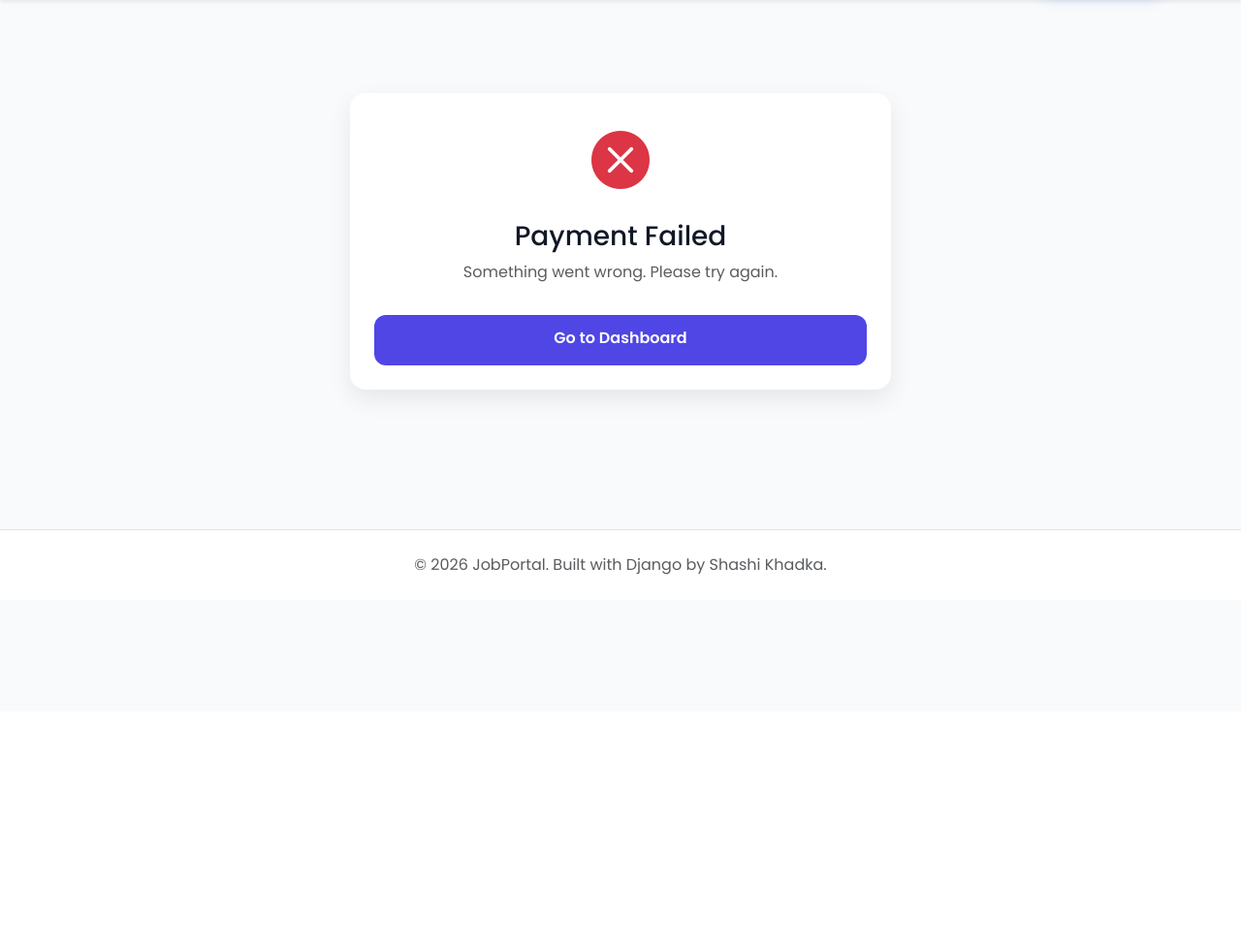
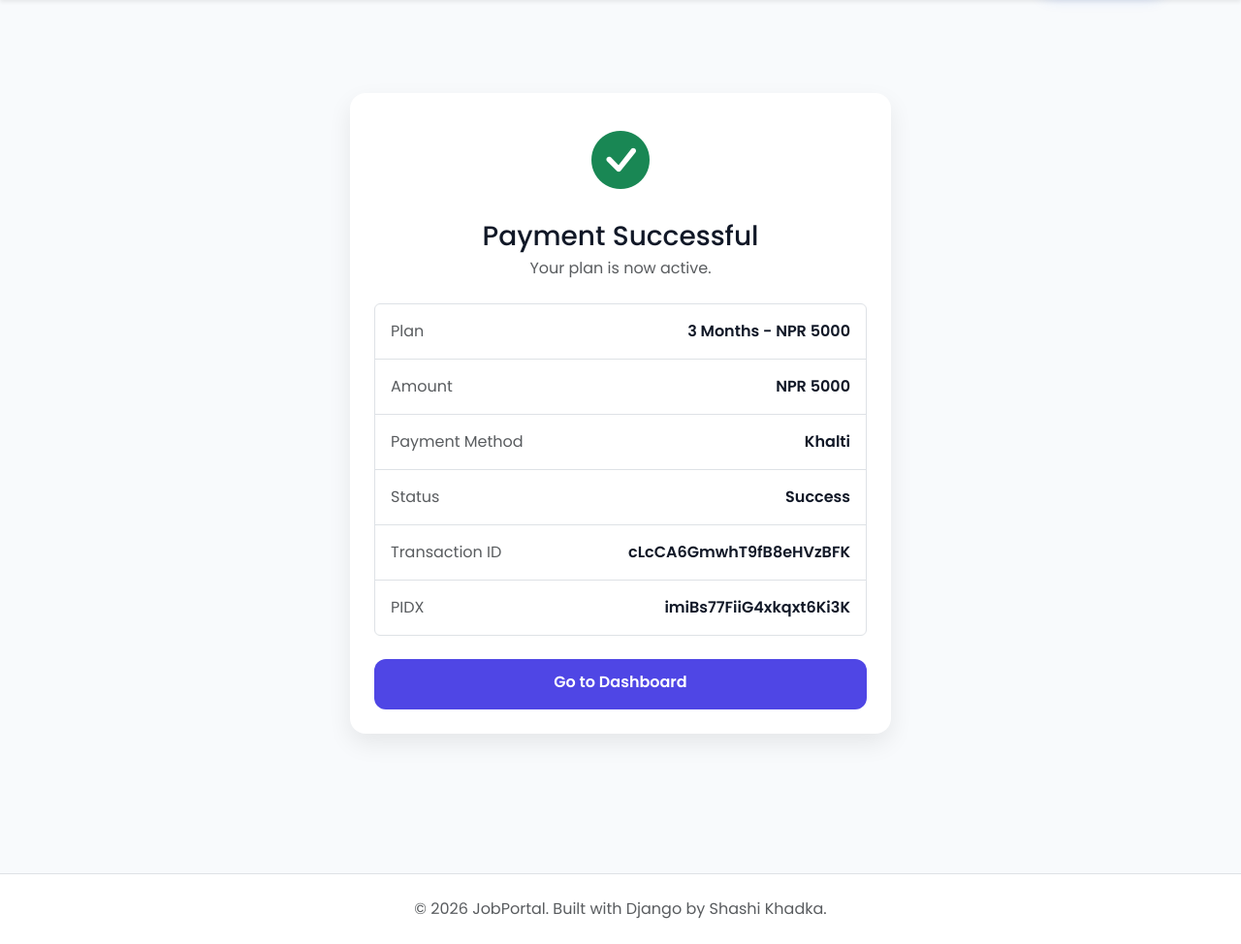
Before and after one commit to khadkashashi/Job-Portal, a Django app: template templates/subscriptions/callback.html in a window 1280 px wide. Shown: the part 66-1040 px from the top of the page at 97% size. Before the commit the page ends 659 px from the top, so only its background shows below. Run offline with Django 5.2, Linux system fonts and the light colour scheme; the template is opened without the code that fills it: values that come from a table or form of the project are taken from there, others are empty; data comes from the database, SQL or seed files in the repository; both versions use the stored data as it was after the commit.

Commit message:
subsciptions design

```diff
--- a/templates/subscriptions/callback.html
+++ b/templates/subscriptions/callback.html
@@ -6,35 +6,61 @@
 
 <div class="container py-5">
 
-    <div class="col-lg-6 mx-auto text-center custom-card">
+    <div class="col-lg-6 mx-auto custom-card">
 
-        {% if payment.status == "Success" %}
+        <div class="text-center mb-4">
 
-            <i class="bi bi-check-circle-fill text-success" style="font-size: 60px;"></i>
+            {% if payment.status == "success" %}
 
-            <h3 class="mt-3 mb-2">
-                Payment Successful!
-            </h3>
+                <i class="bi bi-check-circle-fill text-success" style="font-size: 60px;"></i>
+                <h3 class="mt-3 mb-1">Payment Successful</h3>
+                <p class="text-muted">Your plan is now active.</p>
 
-            <p class="text-muted">
-                Your plan is now active. You can post unlimited jobs.
-            </p>
+            {% else %}
 
-        {% else %}
+                <i class="bi bi-x-circle-fill text-danger" style="font-size: 60px;"></i>
+                <h3 class="mt-3 mb-1">Payment Failed</h3>
+                <p class="text-muted">Your payment could not be completed.</p>
 
-            <i class="bi bi-x-circle-fill text-danger" style="font-size: 60px;"></i>
+            {% endif %}
 
-            <h3 class="mt-3 mb-2">
-                Payment Failed
-            </h3>
+        </div>
 
-            <p class="text-muted">
-                Something went wrong. Please try again.
-            </p>
+        <div class="border rounded">
 
-        {% endif %}
+            <div class="d-flex justify-content-between p-3 border-bottom">
+                <span class="text-muted">Plan</span>
+                <span class="fw-semibold">{{ payment.subscription.plan }}</span>
+            </div>
 
-        <a href="{% url 'dashboard' %}" class="btn btn-primary-custom mt-3">
+            <div class="d-flex justify-content-between p-3 border-bottom">
+                <span class="text-muted">Amount</span>
+                <span class="fw-semibold">NPR {{ payment.amount }}</span>
+            </div>
+
+            <div class="d-flex justify-content-between p-3 border-bottom">
+                <span class="text-muted">Payment Method</span>
+                <span class="fw-semibold">{{ payment.get_payment_method_display }}</span>
+            </div>
+
+            <div class="d-flex justify-content-between p-3 border-bottom">
+                <span class="text-muted">Status</span>
+                <span class="fw-semibold">{{ payment.get_status_display }}</span>
+            </div>
+
+            <div class="d-flex justify-content-between p-3 border-bottom">
+                <span class="text-muted">Transaction ID</span>
+                <span class="fw-semibold">{{ payment.transaction_id|default:"N/A" }}</span>
+            </div>
+
+            <div class="d-flex justify-content-between p-3">
+                <span class="text-muted">PIDX</span>
+                <span class="fw-semibold">{{ payment.pidx }}</span>
+            </div>
+
+        </div>
+
+        <a href="{% url 'dashboard' %}" class="btn btn-primary-custom w-100 mt-4">
             Go to Dashboard
         </a>
 
```
Also changed, not shown: templates/subscriptions/pay.html (+40 -11 lines), db.sqlite3.
